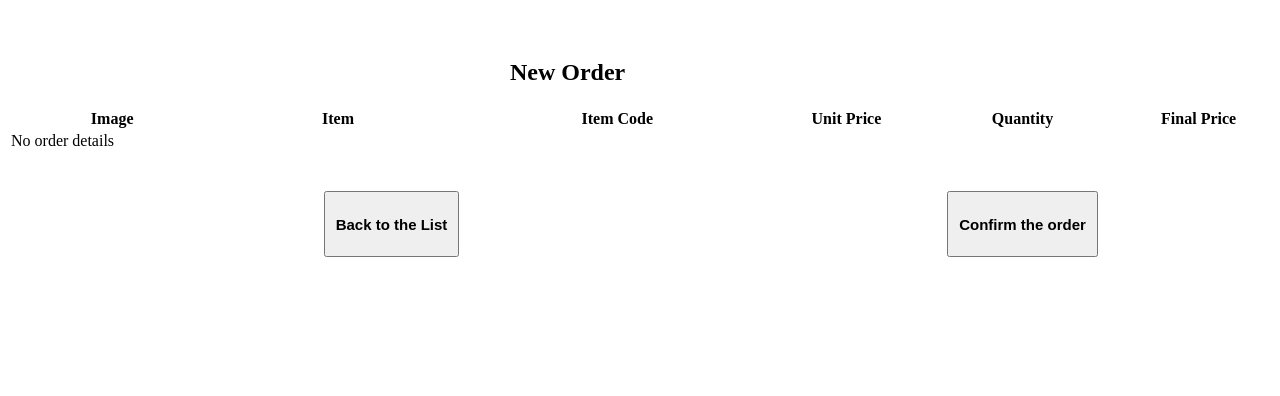
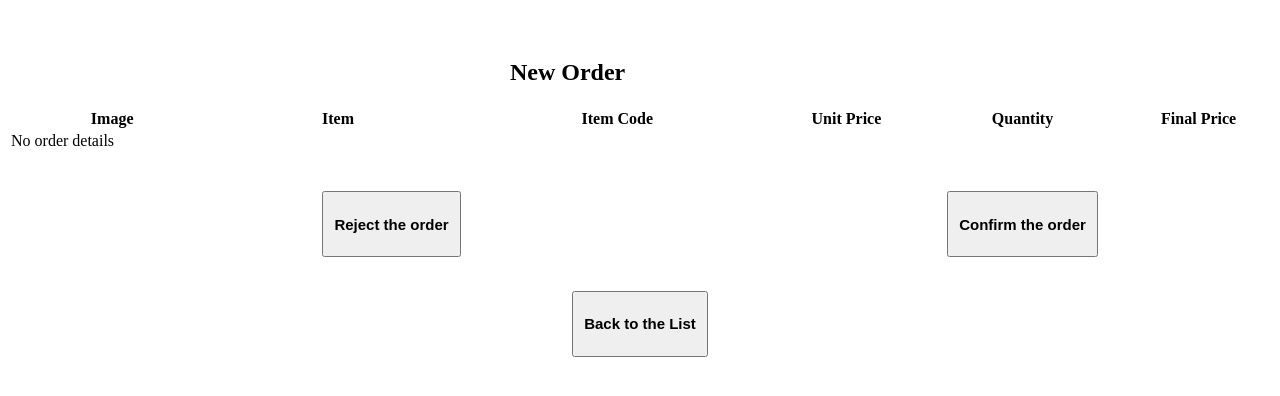
Before and after one commit to COMP231-S62G1/FoodOrderSystem062Sec62G1, a PHP site: page /orderDetailRight.php in a window 1280 px wide. Shown: the part 105-501 px from the top of the page. Run offline with PHP 8.4, Linux system fonts and the light colour scheme; data that the repository does not hold is empty.

Commit message:
Add order reject logics and ui

```diff
--- a/Server/web/operator/getStatus.php
+++ b/Server/web/operator/getStatus.php
@@ -10,8 +10,11 @@
                 $retString = "Confirmed";
                 break;
             case 2:
-            default:
                 $retString = "Done";
+                break;
+            case 3:
+            default :
+                $retString = "Rejected";
                 break;
         }
         return $retString;
--- a/Server/web/operator/orderDetailRight.php
+++ b/Server/web/operator/orderDetailRight.php
@@ -6,6 +6,9 @@
 
 <?php
     echo "<form action='../Interface/DataLogic/AcceptOrder.php' method='post' id='acceptForm'>";
+    echo "<input type='hidden' name='orderId' value='$orderId'>";
+    echo "</form>";
+    echo "<form action='../Interface/DataLogic/RejectOrder.php' method='post' id='rejectForm'>";
     echo "<input type='hidden' name='orderId' value='$orderId'>";
     echo "</form>";
     echo "<form action='./orderoperate.php' method='post' id='returnBack'>";
@@ -59,12 +62,24 @@
 	}
     echo "<tr><td colspan='6'> &nbsp; </td></tr>";
     echo "<tr><td colspan='3' align='center'>";
-    echo "<button type='submit' form='returnBack' value='Back to the List' style='font-size:10px; margin:15px; padding: 10px;'><H2>Back to the List</H2></button>";
+    if($status == 0){
+        echo "<button type='submit' form='rejectForm' value='Reject the order' style='font-size:10px; margin:15px; padding: 10px;'>";
+        echo "<H2>Reject the order</H2>";
+        echo "</button>";
+    }
     echo "</td><td colspan='3' align='center'>";
     if($status == 0){
-        echo "<button type='submit' form='acceptForm' value='Confirm the order' style='font-size:10px; margin:15px; padding: 10px;'><H2>Confirm the order</H2></button>";
+        echo "<button type='submit' form='acceptForm' value='Confirm the order' style='font-size:10px; margin:15px; padding: 10px;'>";
+        echo "<H2>Confirm the order</H2>";
+        echo "</button>";
     }
     echo "</td></tr>";
+    echo "<tr><td colspan='6' align='center'>";
+    echo "<button type='submit' form='returnBack' value='Back to the List' style='font-size:10px; margin:15px; padding: 10px;'>";
+    echo "<H2>Back to the List</H2>";
+    echo "</button>";
+    echo "</td></tr>";
+
     echo "</table>";
 
 ?>
```
Also changed, not shown: Server/Interface/DataLogic/RejectOrder.php (added, +22 -0 lines).
